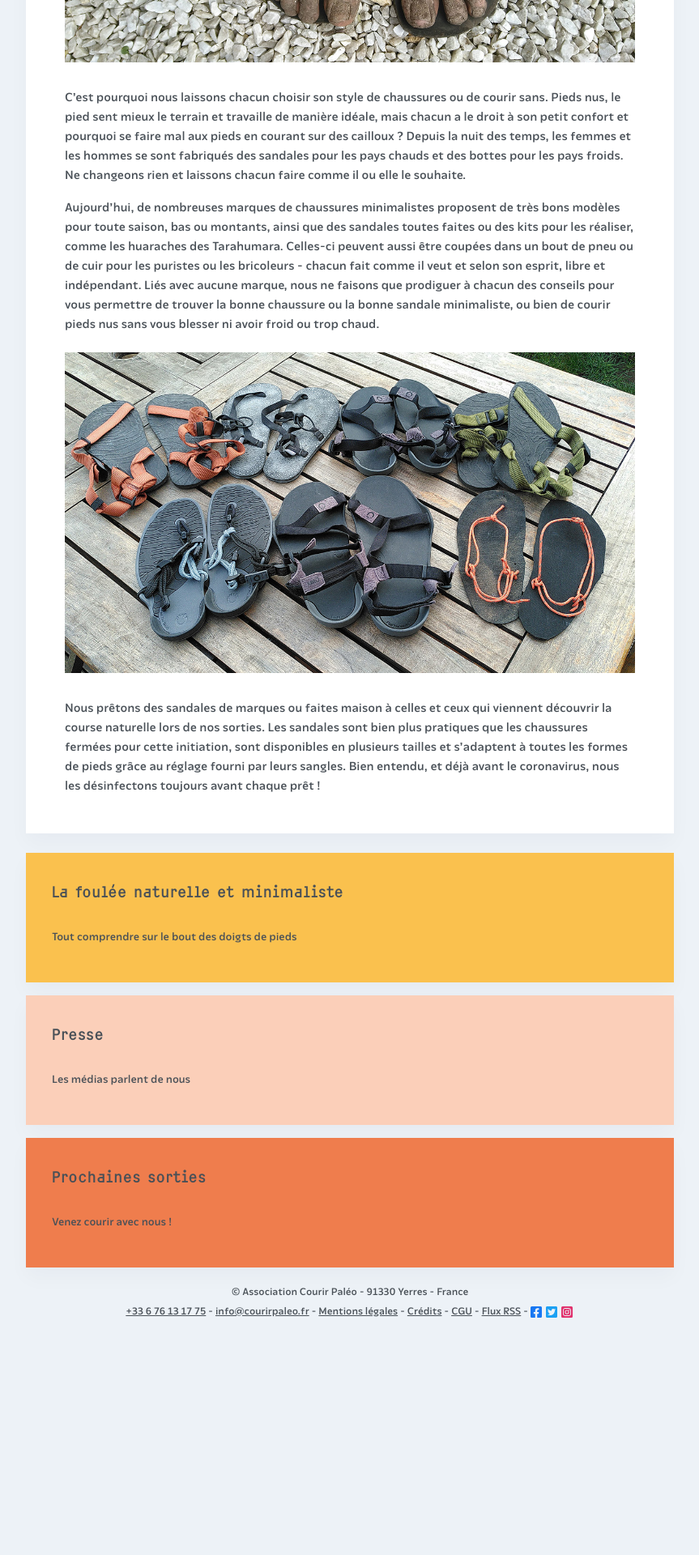
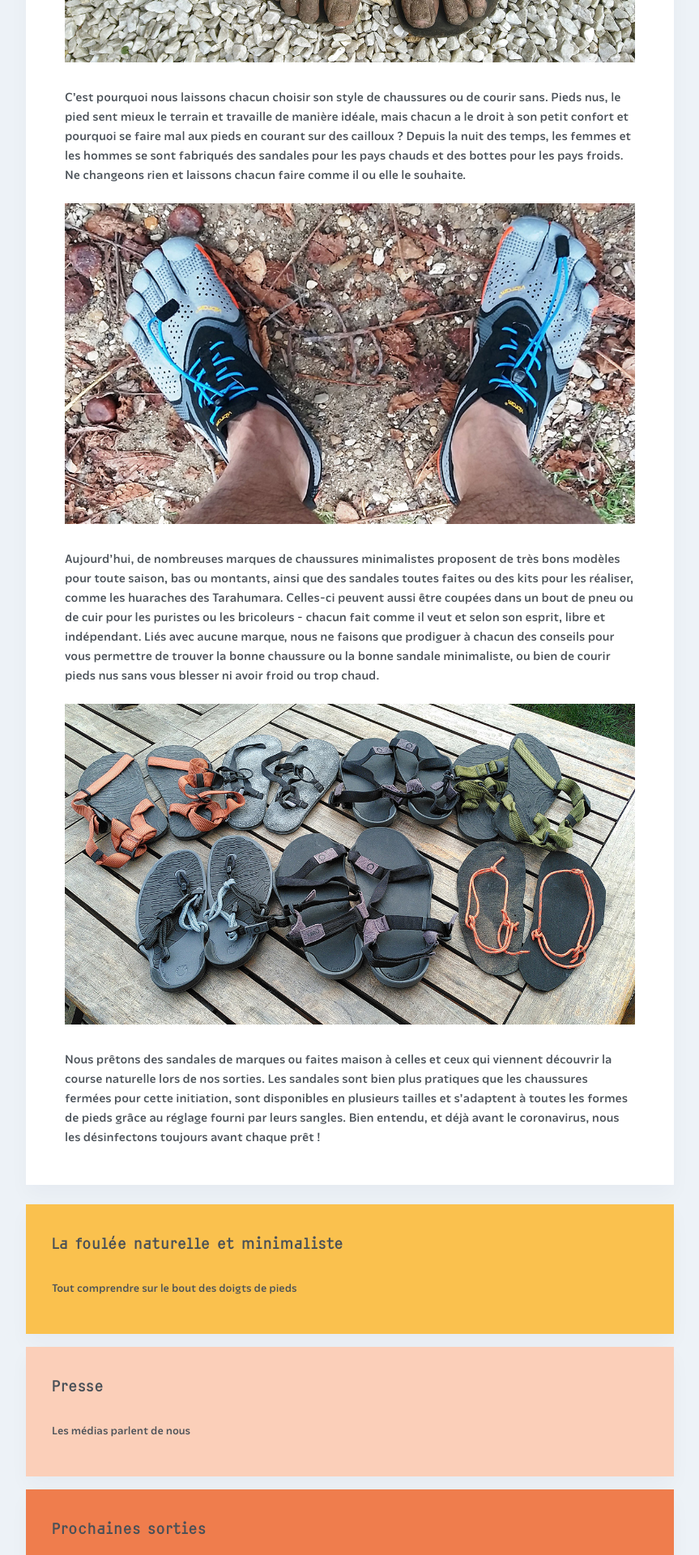
Before and after one commit to courirpaleo/courirpaleo.github.io, a Jekyll site: the page built from _pages-secondary/foulee-naturelle.md, in a window 1280 px wide. Shown: the part 3467-5387 px from the top of the page at 81% size, without its empty margins (208-1071 px from the left). Built offline with Jekyll 4.4.1, drawn with Linux system fonts in a browser that asks for light colours; some web fonts are replaced; before the commit the page ends 5112 px from its top, so only the background shows below that.

Commit message:
Update foulee-naturelle.md

```diff
--- a/_pages-secondary/foulee-naturelle.md
+++ b/_pages-secondary/foulee-naturelle.md
@@ -37,6 +37,8 @@ Quant aux chaussures, et bien elles sont conçues pour protéger nos pieds du fr
 
 C'est pourquoi nous laissons chacun choisir son style de chaussures ou de courir sans. Pieds nus, le pied sent mieux le terrain et travaille de manière idéale, mais chacun a le droit à son petit confort et pourquoi se faire mal aux pieds en courant sur des cailloux&nbsp;? Depuis la nuit des temps, les femmes et les hommes se sont fabriqués des sandales pour les pays chauds et des bottes pour les pays froids. Ne changeons rien et laissons chacun faire comme il ou elle le souhaite.
 
+![Courir Paleo](/assets/images/CourirPaleo_Vincennes_VFF_1080px.jpg)
+
 Aujourd'hui, de nombreuses marques de chaussures minimalistes proposent de très bons modèles pour toute saison, bas ou montants, ainsi que des sandales toutes faites ou des kits pour les réaliser, comme les huaraches des Tarahumara. Celles-ci peuvent aussi être coupées dans un bout de pneu ou de cuir pour les puristes ou les bricoleurs&nbsp;-&nbsp;chacun fait comme il veut et selon son esprit, libre et indépendant. Liés avec aucune marque, nous ne faisons que prodiguer à chacun des conseils pour vous permettre de trouver la bonne chaussure ou la bonne sandale minimaliste, ou bien de courir pieds nus sans vous blesser ni avoir froid ou trop chaud.
 
 ![Courir Paleo](/assets/images/CourirPaleo_course_sorties_sandales_pret_1200px.jpg)
```
